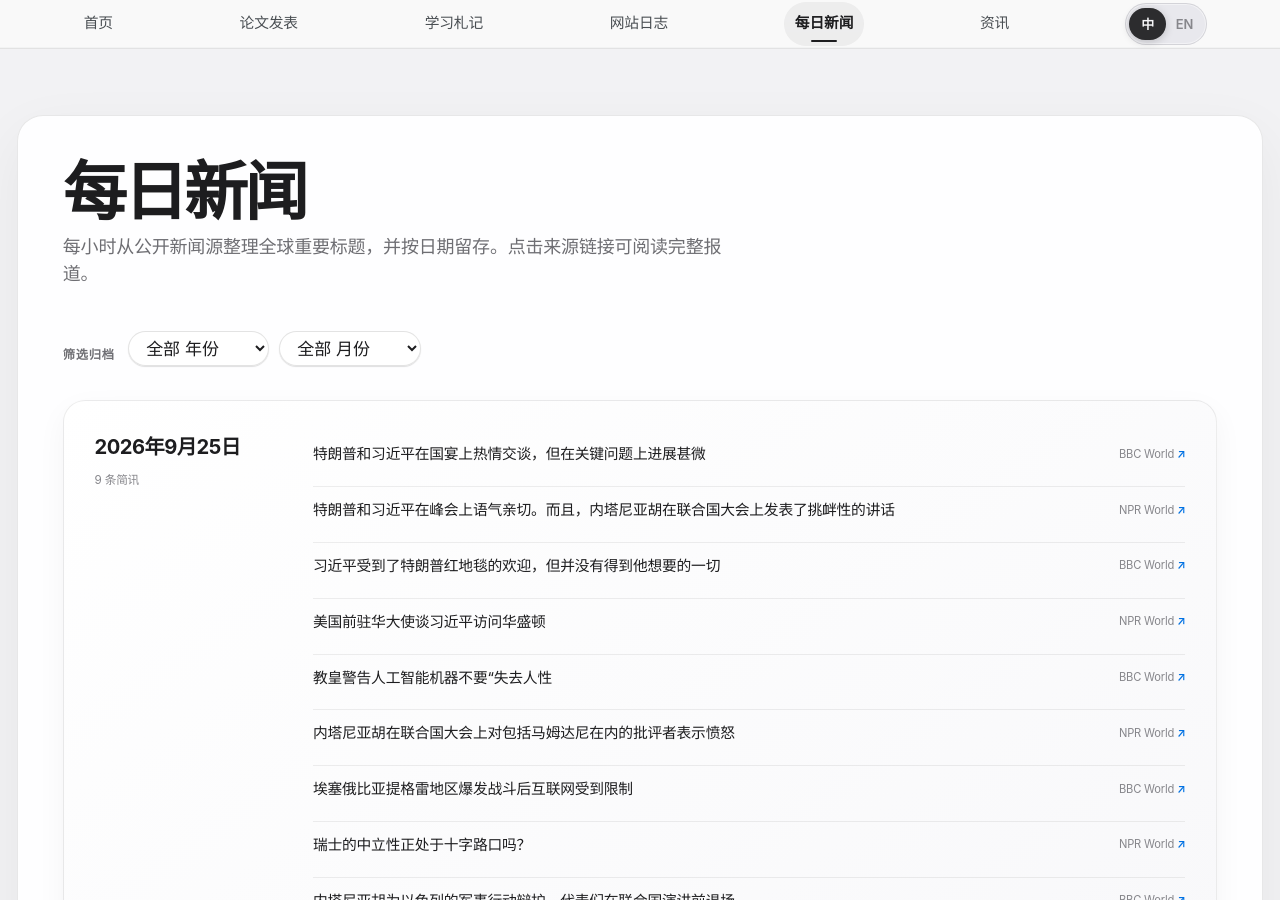
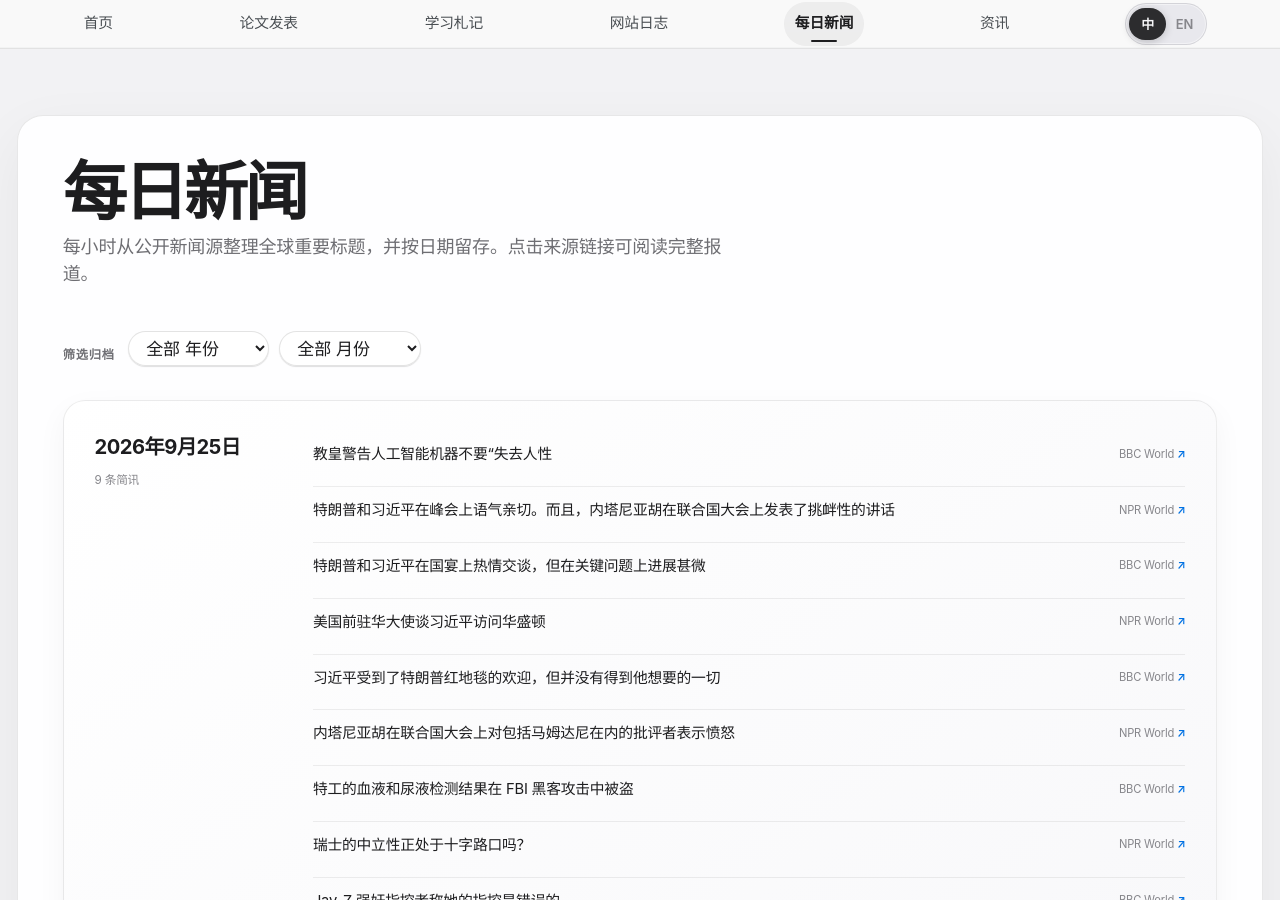
Before and after one commit to HaoxiangLuo/HaoxiangLuo.github.io, a Jekyll site: the page built from _pages/daily-news-zh.html, in a window 1280 px wide and 900 px high. Built offline with Jekyll 4.4.1, drawn with Linux system fonts in a browser that asks for light colours; a style sheet for code colours, icons or effects is not loaded; some of the changed text lies outside the part shown.

Commit message:
Update daily news 2026-09-25

```diff
--- a/_data/daily_news.json
+++ b/_data/daily_news.json
@@ -1,14 +1,14 @@
 {
-  "updated_at": "2026-09-25T21:27:07+08:00",
+  "updated_at": "2026-09-25T22:26:53+08:00",
   "days": [
     {
       "date": "2026-09-25",
       "items": [
         {
-          "title": "Trump and Xi exchange warm words at state dinner but little progress on key issues",
+          "title": "Pope warns against 'losing humanity' to AI machines",
           "source": "BBC World",
-          "url": "https://www.bbc.co.uk/news/articles/cxq63dqp93n1o?at_medium=RSS&at_campaign=rss",
-          "title_zh": "特朗普和习近平在国宴上热情交谈，但在关键问题上进展甚微"
+          "url": "https://www.bbc.co.uk/news/articles/cmq8j904212po?at_medium=RSS&at_campaign=rss",
+          "title_zh": "教皇警告人工智能机器不要“失去人性"
         },
         {
           "title": "Trump and Xi strike cordial tone at summit. And, Netanyahu gives defiant UNGA speech",
@@ -17,10 +17,10 @@
           "title_zh": "特朗普和习近平在峰会上语气亲切。而且，内塔尼亚胡在联合国大会上发表了挑衅性的讲话"
         },
         {
-          "title": "Xi got Trump's red carpet welcome - but not everything he wanted",
+          "title": "Trump and Xi exchange warm words at state dinner but little progress on key issues",
           "source": "BBC World",
-          "url": "https://www.bbc.co.uk/news/articles/cr93e4x7kdjjo?at_medium=RSS&at_campaign=rss",
-          "title_zh": "习近平受到了特朗普红地毯的欢迎，但并没有得到他想要的一切"
+          "url": "https://www.bbc.co.uk/news/articles/cxq63dqp93n1o?at_medium=RSS&at_campaign=rss",
+          "title_zh": "特朗普和习近平在国宴上热情交谈，但在关键问题上进展甚微"
         },
         {
           "title": "Former U.S. ambassador to China on Xi Jinping's visit to Washington",
@@ -29,10 +29,10 @@
           "title_zh": "美国前驻华大使谈习近平访问华盛顿"
         },
         {
-          "title": "Pope warns against 'losing humanity' to AI machines",
+          "title": "Xi got Trump's red carpet welcome - but not everything he wanted",
           "source": "BBC World",
-          "url": "https://www.bbc.co.uk/news/articles/cmq8j904212po?at_medium=RSS&at_campaign=rss",
-          "title_zh": "教皇警告人工智能机器不要“失去人性"
+          "url": "https://www.bbc.co.uk/news/articles/cr93e4x7kdjjo?at_medium=RSS&at_campaign=rss",
+          "title_zh": "习近平受到了特朗普红地毯的欢迎，但并没有得到他想要的一切"
         },
         {
           "title": "Netanyahu rages against critics, including Mamdani, at the U.N. General Assembly",
@@ -41,10 +41,10 @@
           "title_zh": "内塔尼亚胡在联合国大会上对包括马姆达尼在内的批评者表示愤怒"
         },
         {
-          "title": "Internet restricted after fighting breaks out in Ethiopia's Tigray region",
+          "title": "Special agents' blood and urine test results stolen in FBI hack",
           "source": "BBC World",
-          "url": "https://www.bbc.co.uk/news/articles/cqp8dxxg325no?at_medium=RSS&at_campaign=rss",
-          "title_zh": "埃塞俄比亚提格雷地区爆发战斗后互联网受到限制"
+          "url": "https://www.bbc.co.uk/news/articles/cw62me2vlj07o?at_medium=RSS&at_campaign=rss",
+          "title_zh": "特工的血液和尿液检测结果在 FBI 黑客攻击中被盗"
         },
         {
           "title": "Is Switzerland's neutrality at a crossroads?",
@@ -53,10 +53,10 @@
           "title_zh": "瑞士的中立性正处于十字路口吗？"
         },
         {
-          "title": "Netanyahu defends Israeli military action as delegates walk out before UN speech",
+          "title": "Jay-Z rape accuser says her allegation was false",
           "source": "BBC World",
-          "url": "https://www.bbc.co.uk/news/articles/c3y0z7kxlegdo?at_medium=RSS&at_campaign=rss",
-          "title_zh": "内塔尼亚胡为以色列的军事行动辩护，代表们在联合国演讲前退场"
+          "url": "https://www.bbc.co.uk/news/articles/cm4g53547wygo?at_medium=RSS&at_campaign=rss",
+          "title_zh": "Jay-Z 强奸指控者称她的指控是错误的"
         }
       ]
     },
```
